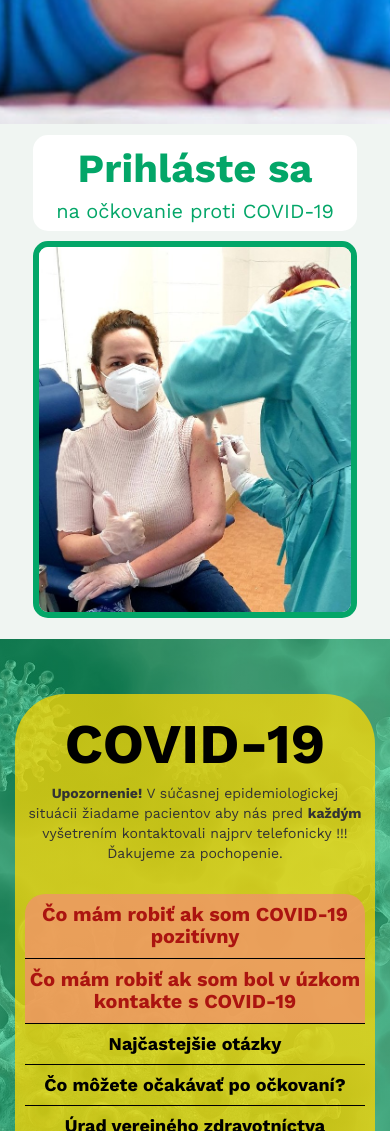
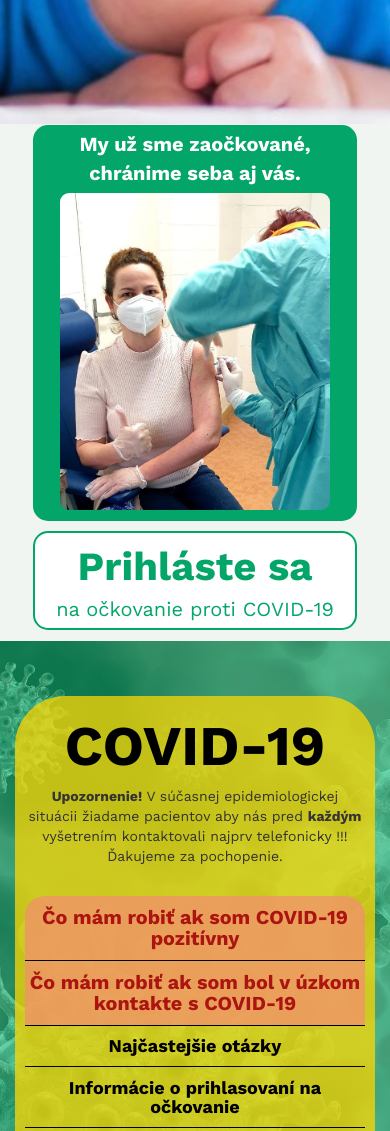
Before and after one commit to pediatriadaubnerova/pediatriadaubnerova.github.io, a plain HTML site: page index.html in a window 390 px wide. Shown: the part 1120-2251 px from the top of the page. Drawn offline with nearby package versions, Linux system fonts and the light colour scheme.

Commit message:
Updated covaccine section

```diff
--- a/index.html
+++ b/index.html
@@ -89,11 +89,16 @@
       <div class="col-lg-3"></div>
 
       <div class="col-lg-6">
-        <a href="" id="banner">
-            <span id="register">Prihláste sa</span><br>
-            na očkovanie proti COVID-19
-        </a>
-        <img src="mudr-ockovanie.jpg" alt="očkovanie">
+        <div id="heslo">
+          <p>
+            My už sme zaočkované,</br>chránime seba aj vás.
+          </p>
+          <img src="mudr-ockovanie.jpg" alt="očkovanie">
+        </div>
+        <a href="https://vakcinacia.nczisk.sk/registracia" target="_blank" id="banner">
+          <span id="register">Prihláste sa</span><br>
+          na očkovanie proti COVID-19
+      </a>
       </div>
 
       <div class="col-lg-3"></div>
@@ -129,6 +134,13 @@
                 <h4>
                   <a target="_blank" href="https://korona.gov.sk/faq/">
                     Najčastejšie otázky
+                  </a>
+                </h4>
+              </div>
+              <div class="panel-heading">
+                <h4>
+                  <a target="_blank" href="https://korona.gov.sk/nova-registracia-ockovanie-cakaren/">
+                    Informácie o prihlasovaní na očkovanie
                   </a>
                 </h4>
               </div>
--- a/style.css
+++ b/style.css
@@ -306,6 +306,23 @@ h1 {
   font-size: 40px;
 }
 
+#covaccine p {
+  margin-bottom: 0;
+}
+
+#covaccine #heslo {
+  display: block;
+  margin: 15 auto;
+  text-align: center;
+  background-color: #03a668;
+  color: white;
+  font-weight: bold;
+  padding: 5px;
+  font-size: 30px;
+  width: 60%;
+  border-radius: 15px;
+}
+
 #covaccine a, #covaccine a:visited, #covaccine a:active {
 
   text-align: center;
@@ -315,9 +332,10 @@ h1 {
   display: block;
   background-color: white;
   color: #03a668;
+  border: 2px solid #03a668;
   width: 60%;
   border-radius: 15px;
-  margin: 10px 20%;
+  margin: 15px 20%;
   padding: 5px;
   text-decoration: none;
 }
@@ -329,8 +347,8 @@ h1 {
 }
 
 #covaccine img {
-  width: 60%;
-  margin: 0 20% 20px 20%;
+  width: 90%;
+  margin: 0 5%;
   border-radius: 15px;
   border: 6px solid rgb(3, 166, 104);
 }
@@ -366,9 +384,13 @@ h1 {
     margin: 10px 5%;
   }
 
-  #covaccine img {
+  #covaccine p {
+    font-size: 20px;
+  }
+
+  #covaccine #heslo {
     width: 90%;
-    margin: 0 5% 20px 5%;
+    margin: 0 5% 10px 5%;
   }
 }
 
@@ -379,9 +401,8 @@ h1 {
     margin: 10px 5%;
   }
 
-  #covaccine img {
-    width: 90%;
-    margin: 0 5% 20px 5%;
+  #covaccine p {
+    font-size: 18px;
   }
 }
 /* -------------------------------------------------------------------------------------------------------------------------------------------- */
```
